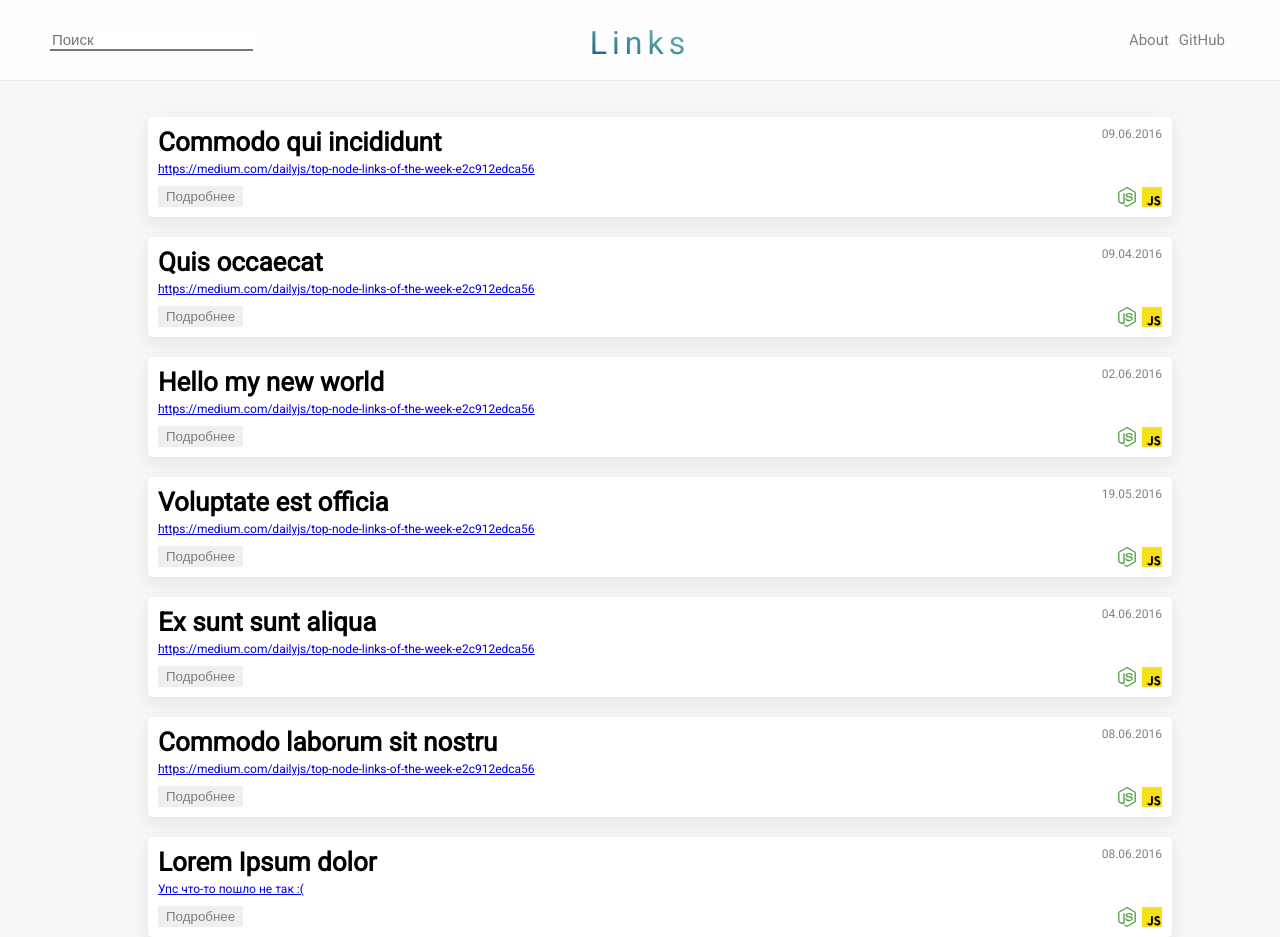
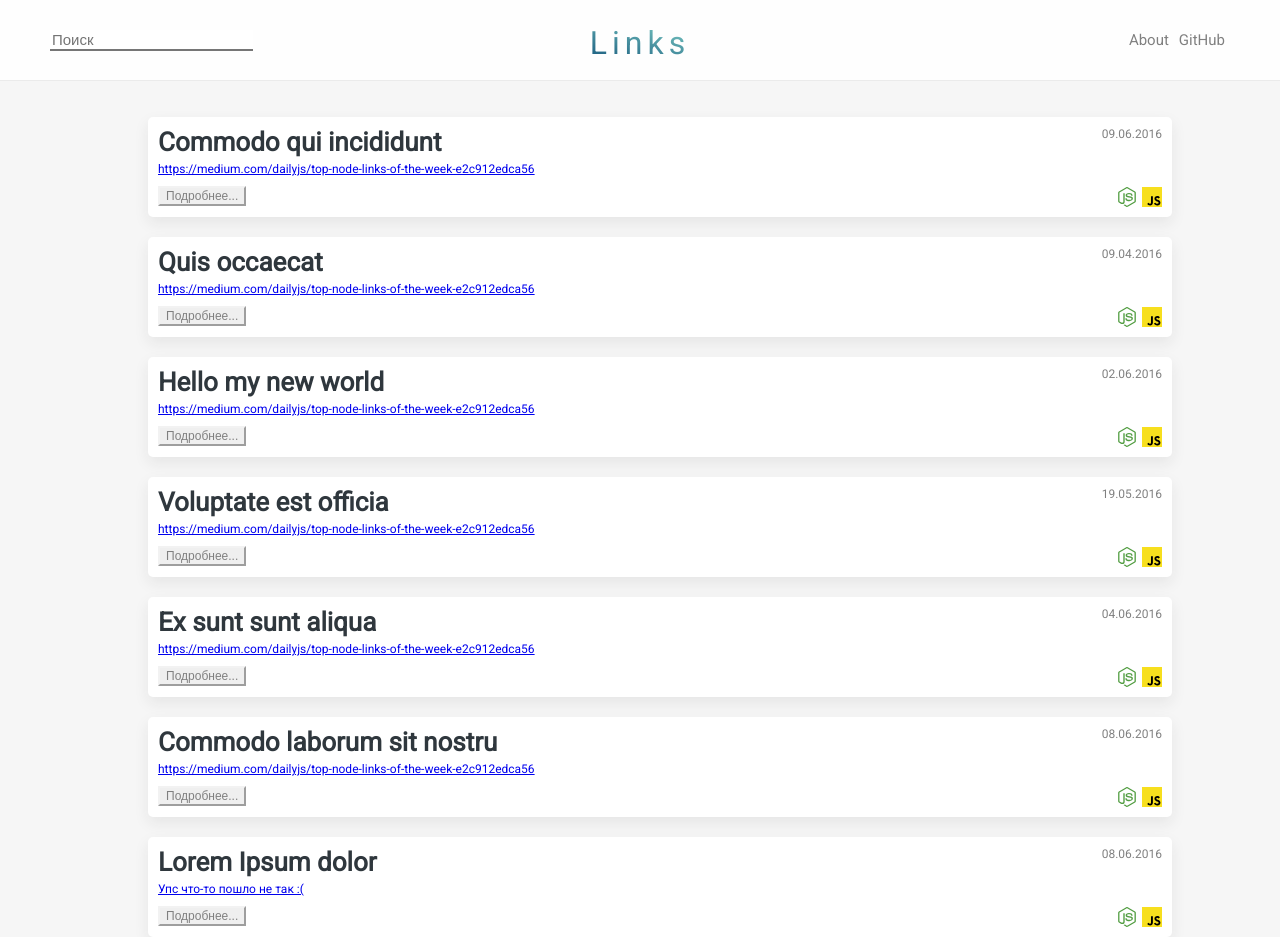
Before and after one commit to MoonW1nd/Links, a React app: page / in a window 1280 px wide. Built offline with nearby package versions, Linux system fonts and the light colour scheme.

Commit message:
Updete styles ArticleButton

```diff
--- a/src/UI-Kit/colors.scss
+++ b/src/UI-Kit/colors.scss
@@ -1,6 +1,6 @@
 // $gray: #838c91;
 $gray: #808080;
-$lightGray: #efefef;
+$lightGray: darken(#ffffff, 5%);
 
 $black: #2f373d;
 
@@ -13,3 +13,5 @@ $white: #ffffff;
 $lightSeporationColor: #ebebeb;
 
 $backgroudWhiteGradient: linear-gradient(120deg, #fdfbfb 0%, #ebedee 100%);
+
+$cyanLight: #5fa9af61;
--- a/src/components/Article/index.js
+++ b/src/components/Article/index.js
@@ -21,7 +21,7 @@ export default class Article extends React.PureComponent {
           onClick = { toggleOpen }
           className = { `Article-Button ${isOpen ? 'Article-Button_open' : ''}`}
         >
-          { isOpen ? 'Свернуть' : 'Подробнее' }
+          { isOpen ? '' : 'Подробнее...' }
         </button>
         <TagList tags = {article.tags}/>
       </div>
--- a/src/components/Article/style.scss
+++ b/src/components/Article/style.scss
@@ -31,6 +31,7 @@
   display: flex;
   flex-direction: column;
   align-items: flex-start;
+  color: $black;
 
   &-Title {
     font-weight: bold;
@@ -51,15 +52,16 @@
 
   &-Button {
     margin-top: 10px;
-    border-color: transparent;
     color: $gray;
-    background-color: $lightGray;
+    border-color: $lightGray;
+    font-size: $fontSize_small;
 
     &:hover {
       cursor: pointer;
       color: $black;
       // background-color: #e8e6e6;
-      background-color: $yellow;
+      background-color: $cyanLight;
+      border-color: transparent;
     }
 
     &_open {
--- a/src/components/Header/style.scss
+++ b/src/components/Header/style.scss
@@ -9,6 +9,7 @@
   justify-content: center;
   align-items: center;
   z-index: 1;
+  color: $black;
   background-color: rgba($white, 0.9);
   border-bottom: 1px solid $lightSeporationColor;
 
--- a/src/components/SearchInput/style.scss
+++ b/src/components/SearchInput/style.scss
@@ -16,7 +16,7 @@
       border-Left-width: 0;
 
       &:focus {
-        border-bottom-color: $yellow;
+        border-bottom-color: $cyanLight;
         outline: none;
       }
     }
```
